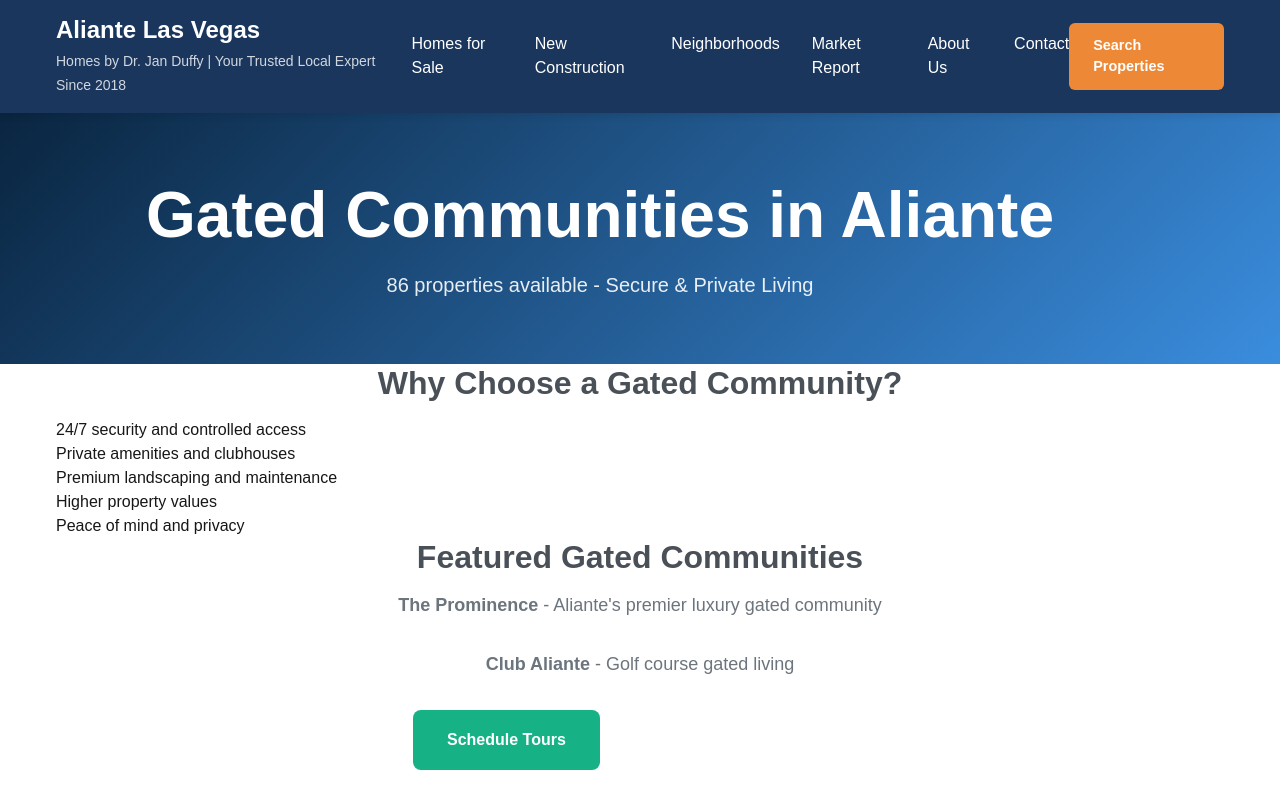
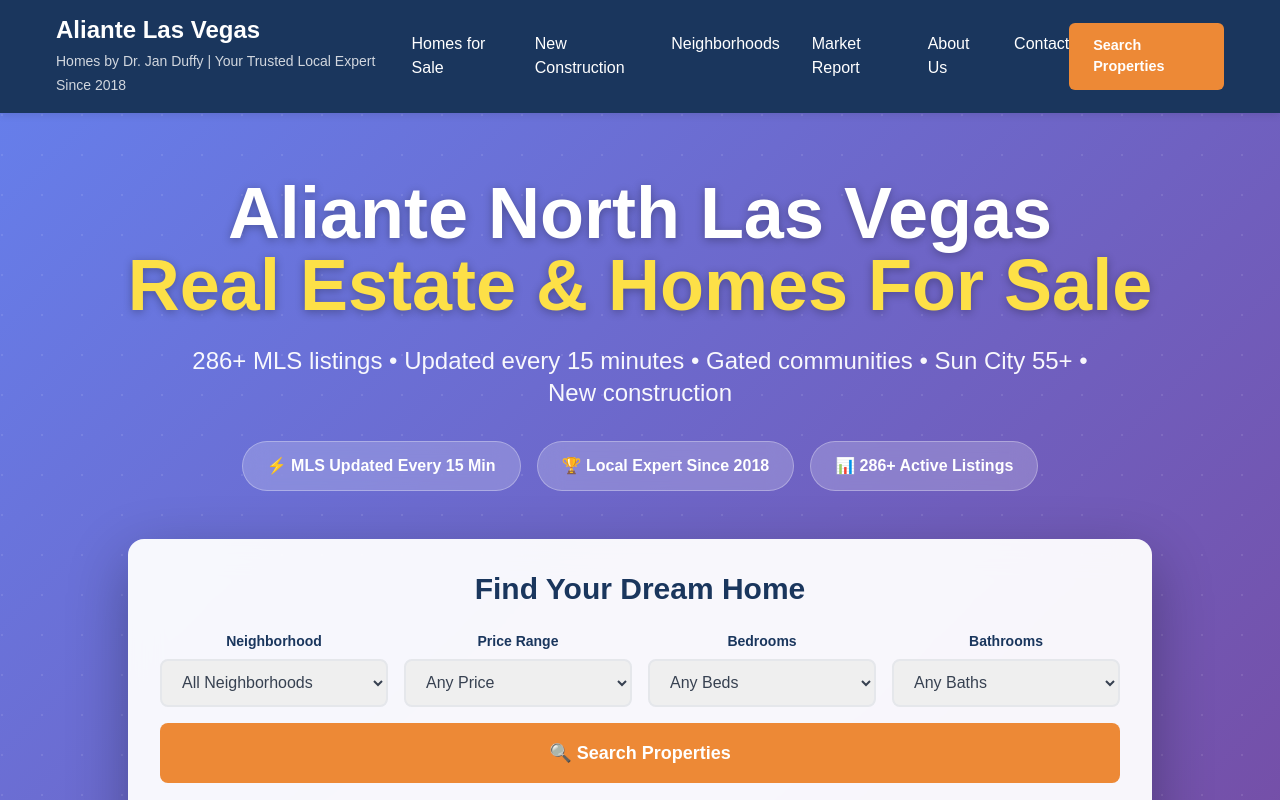
Before and after one commit to DrJanDuffy/aliantehomesforsale.com, a Next.js app: page /gated-communities in a window 1280 px wide. Shown: the top 800 px of the page. Built offline with nearby package versions, Linux system fonts and the light colour scheme; no server answers.

Commit message:
feat: Redesign Gated Communities page

```diff
--- a/app/gated-communities/page.tsx
+++ b/app/gated-communities/page.tsx
@@ -1,8 +1,13 @@
 import type { Metadata } from 'next';
+import EnhancedHero from '../components/EnhancedHero';
+import EnhancedFeaturedProperties from '../components/EnhancedFeaturedProperties';
+import EnhancedPropertyTypes from '../components/EnhancedPropertyTypes';
+import NeighborhoodCards from '../components/NeighborhoodCards';
+import HomesCTA from '../components/HomesCTA';
 
 export const metadata: Metadata = {
-  title: 'Gated Communities Aliante - 86+ Properties | Secure Living',
-  description: 'Explore gated communities in Aliante. 24/7 security, private amenities, premium lifestyle. Browse 86+ available properties.',
+  title: 'Gated Communities in Aliante - 24/7 Security & Luxury',
+  description: 'Explore gated communities in Aliante with 24/7 security, resort amenities. The Prominence, Club Aliante, and more premium communities.',
   alternates: {
     canonical: 'https://www.aliantehomesforsale.com/gated-communities',
   },
@@ -10,35 +15,11 @@ export const metadata: Metadata = {
 
 export default function GatedCommunities() {
   return (
-    <main className="gated-communities-page">
-      <section className="page-hero">
-        <div className="hero-content">
-          <h1>Gated Communities in Aliante</h1>
-          <p className="hero-subtitle">86 properties available - Secure & Private Living</p>
-        </div>
-      </section>
-
-      <section className="communities-content">
-        <div className="container">
-          <h2>Why Choose a Gated Community?</h2>
-          <ul>
-            <li>24/7 security and controlled access</li>
-            <li>Private amenities and clubhouses</li>
-            <li>Premium landscaping and maintenance</li>
-            <li>Higher property values</li>
-            <li>Peace of mind and privacy</li>
-          </ul>
-
-          <h2>Featured Gated Communities</h2>
-          <p><strong>The Prominence</strong> - Aliante's premier luxury gated community</p>
-          <p><strong>Club Aliante</strong> - Golf course gated living</p>
-
-          <div className="cta-buttons">
-            <a href="/contact" className="cta-button primary">Schedule Tours</a>
-            <a href="/neighborhoods" className="cta-button secondary">View All Neighborhoods</a>
-          </div>
-        </div>
-      </section>
+    <main>
+      <EnhancedHero />
+      <NeighborhoodCards />
+      <EnhancedFeaturedProperties />
+      <HomesCTA />
     </main>
   );
 }
```
